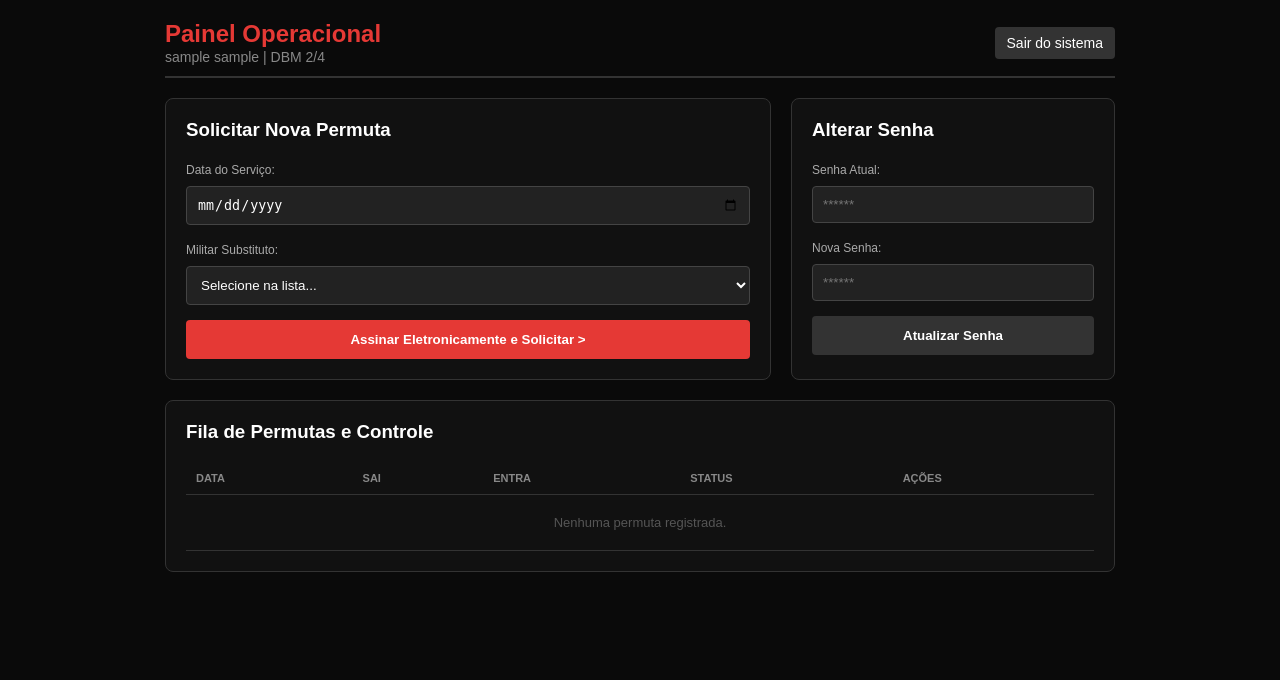
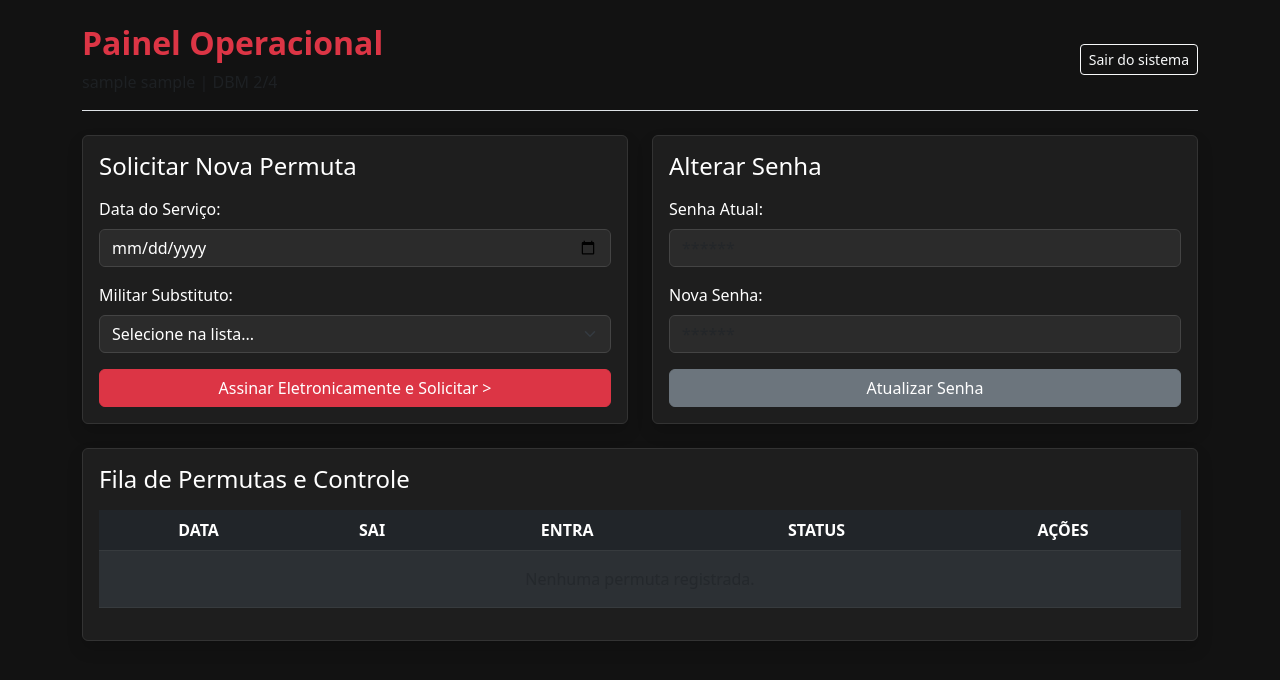
Before and after one commit to ldasilvabm/permuta-dbm24, a Flask app: page /painel in a window 1280 px wide. Shown: the top 680 px of the page. Run offline with Flask 3, Linux system fonts and the light colour scheme; the visitor is signed in with stand-in values (Sample User, id 1).

Commit message:
Refactor painel.html for improved UI and accessibility
Updated the layout and styling of the operational panel. Enhanced user interface elements and improved accessibility features.

```diff
--- a/templates/painel.html
+++ b/templates/painel.html
@@ -1,154 +1,183 @@
-
 <!DOCTYPE html>
-<html lang="pt-BR">
+<html lang="pt-br">
 <head>
     <meta charset="UTF-8">
-    <meta name="viewport" content="width=device-width, initial-scale=1.0">
-    <title>Painel - Permutas DBM 2/4</title>
+    <title>Painel Operacional - DBM 2/4</title>
+    <link href="https://cdn.jsdelivr.net/npm/bootstrap@5.3.0/dist/css/bootstrap.min.css" rel="stylesheet">
     <style>
-        body { font-family: Arial, sans-serif; background-color: #0a0a0a; color: white; margin: 0; padding: 20px; }
-        .container { max-width: 950px; margin: 0 auto; }
-        .header { display: flex; justify-content: space-between; align-items: center; border-bottom: 2px solid #333; padding-bottom: 10px; margin-bottom: 20px; }
-        .btn-sair { background-color: #333; color: white; padding: 8px 12px; text-decoration: none; border-radius: 4px; font-size: 14px; }
-        .btn-sair:hover { background-color: #555; }
-        .card { background-color: #111; padding: 20px; border-radius: 8px; border: 1px solid #333; margin-bottom: 20px; }
-        input, select { width: 100%; padding: 10px; margin: 8px 0 15px 0; background-color: #222; border: 1px solid #444; color: white; border-radius: 4px; box-sizing: border-box; }
-        button { width: 100%; padding: 12px; background-color: #e53935; color: white; border: none; border-radius: 4px; cursor: pointer; font-weight: bold; }
-        button:hover { background-color: #c62828; }
-        .flash { color: #fbc02d; margin-bottom: 15px; font-size: 14px; background: #222; padding: 10px; border-left: 4px solid #fbc02d; }
-        table { width: 100%; border-collapse: collapse; margin-top: 10px; }
-        th, td { text-align: left; padding: 10px; border-bottom: 1px solid #333; font-size: 13px; }
-        th { color: #888; font-size: 11px; text-transform: uppercase; }
-        .btn-acao { padding: 5px 10px; font-size: 11px; text-decoration: none; border-radius: 3px; font-weight: bold; margin-right: 5px; display: inline-block; }
-        .btn-aprovar { background-color: #2e7d32; color: white; }
-        .btn-negar { background-color: #c62828; color: white; }
-        .btn-pdf { background-color: #1565c0; color: white; }
+        body { background-color: #121212; color: #e0e0e0; }
+        .card { background-color: #1e1e1e; border: 1px solid #333; color: #fff; }
+        .form-control, .form-select { background-color: #2b2b2b; border: 1px solid #444; color: #fff; }
+        .form-control:focus, .form-select:focus { background-color: #2b2b2b; color: #fff; border-color: #dc3545; box-shadow: none; }
+        table { color: #fff !important; }
     </style>
 </head>
-<body>
+<body class="p-4">
     <div class="container">
-        <div class="header">
+        <div class="d-flex justify-content-between align-items-center mb-4 border-bottom pb-3">
             <div>
-                <h2 style="margin: 0; color: #e53935;">Painel Operacional</h2>
-                <span style="color: #888; font-size: 14px;">{{ current_user.graduacao }} {{ current_user.nome }} | DBM 2/4</span>
+                <h2 class="text-danger fw-bold">Painel Operacional</h2>
+                <p class="mb-0 text-muted">{{ current_user.graduacao }} {{ current_user.nome }} | DBM 2/4</p>
             </div>
-            <a href="/logout" class="btn-sair">Sair do sistema</a>
+            <a href="/logout" class="btn btn-outline-light btn-sm">Sair do sistema</a>
         </div>
 
-        {% with messages = get_flashed_messages() %}
+        {% with messages = get_flashed_messages(with_categories=true) %}
             {% if messages %}
-            <div class="flash">⚠️ {{ messages[0] }}</div>
+                {% for category, message in messages %}
+                    <div class="alert alert-{{ category }}">{{ message }}</div>
+                {% endfor %}
             {% endif %}
         {% endwith %}
 
-        {% if current_user.is_escalante and pendentes %}
-        <div class="card" style="border-color: #fbc02d;">
-            <h3 style="margin-top: 0; color: #fbc02d;">Cadastros Pendentes de Aprovação</h3>
-            <table>
+        <!-- PAINEL DO ESCALANTE (ADMIN) -->
+        {% if current_user.is_admin %}
+        <div class="card shadow mb-4">
+            <div class="card-header bg-danger text-white fw-bold">Painel do Escalante - Gerenciamento da Tropa</div>
+            <div class="card-body">
+                <h5 class="mb-3">Militares Aguardando Aprovação</h5>
+                {% if usuarios_pendentes %}
+                    <div class="table-responsive">
+                        <table class="table table-dark table-striped align-middle">
+                            <thead>
                                 <tr>
-                    <th>Grad / Nome</th>
-                    <th>RG</th>
+                                    <th>Graduação / Nome</th>
                                     <th>E-mail</th>
-                    <th>Ação</th>
+                                    <th>Ações</th>
                                 </tr>
-                {% for m in pendentes %}
+                            </thead>
+                            <tbody>
+                                {% for u in usuarios_pendentes %}
                                 <tr>
-                    <td>{{ m.graduacao }} {{ m.nome }}</td>
-                    <td>{{ m.rg }}</td>
-                    <td>{{ m.email }}</td>
-                    <td><a href="/aprovar_militar/{{ m.id }}" class="btn-acao btn-aprovar">Liberar Acesso</a></td>
+                                    <td>{{ u.graduacao }} {{ u.nome }}</td>
+                                    <td>{{ u.email }}</td>
+                                    <td>
+                                        <a href="/aprovar/{{ u.id }}" class="btn btn-success btn-sm">Aprovar Cadastro</a>
+                                    </td>
                                 </tr>
                                 {% endfor %}
+                            </tbody>
                         </table>
+                    </div>
+                {% else %}
+                    <p class="text-muted">Nenhum militar pendente de aprovação no momento.</p>
+                {% endif %}
+
+                <h5 class="mt-4 mb-3">Tropa Cadastrada / Gerenciar Escalantes</h5>
+                <div class="table-responsive">
+                    <table class="table table-dark table-striped align-middle">
+                        <thead>
+                            <tr>
+                                <th>Militar</th>
+                                <th>Status</th>
+                                <th>Função</th>
+                                <th>Ações</th>
+                            </tr>
+                        </thead>
+                        <tbody>
+                            {% for u in todos_usuarios %}
+                            <tr>
+                                <td>{{ u.graduacao }} {{ u.nome }}</td>
+                                <td>
+                                    {% if u.is_approved %}
+                                        <span class="badge bg-success">Aprovado</span>
+                                    {% else %}
+                                        <span class="badge bg-warning text-dark">Pendente</span>
+                                    {% endif %}
+                                </td>
+                                <td>
+                                    {% if u.is_admin %}
+                                        <span class="badge bg-danger">Escalante</span>
+                                    {% else %}
+                                        <span class="badge bg-secondary">Militar</span>
+                                    {% endif %}
+                                </td>
+                                <td>
+                                    {% if u.id != current_user.id %}
+                                        <a href="/toggle_admin/{{ u.id }}" class="btn btn-outline-warning btn-sm">
+                                            {% if u.is_admin %} Remover Escalante {% else %} Promover a Escalante {% endif %}
+                                        </a>
+                                    {% else %}
+                                        <small class="text-muted">(Você)</small>
+                                    {% endif %}
+                                </td>
+                            </tr>
+                            {% endfor %}
+                        </tbody>
+                    </table>
+                </div>
+            </div>
         </div>
         {% endif %}
 
-        <div style="display: flex; gap: 20px;">
-            <div class="card" style="flex: 2;">
-                <h3 style="margin-top: 0;">Solicitar Nova Permuta</h3>
-                <form action="/nova_permuta" method="POST" id="form-permuta">
-                    <label style="font-size: 12px; color: #aaa;">Data do Serviço:</label>
-                    <input type="date" name="data_servico" id="data_servico" required>
-
-                    <label style="font-size: 12px; color: #aaa;">Militar Substituto:</label>
-                    <select name="substituto_id" required>
-                        <option value="">Selecione na lista...</option>
-                        {% for militar in militares %}
-                            <option value="{{ militar.id }}">{{ militar.graduacao }} {{ militar.nome }} (RG: {{ militar.rg }})</option>
-                        {% endfor %}
+        <div class="row">
+            <!-- Solicitar Permuta -->
+            <div class="col-md-6 mb-4">
+                <div class="card shadow h-100">
+                    <div class="card-body">
+                        <h4 class="card-title mb-3">Solicitar Nova Permuta</h4>
+                        <form>
+                            <div class="mb-3">
+                                <label class="form-label">Data do Serviço:</label>
+                                <input type="date" class="form-control">
+                            </div>
+                            <div class="mb-3">
+                                <label class="form-label">Militar Substituto:</label>
+                                <select class="form-select">
+                                    <option>Selecione na lista...</option>
                                 </select>
-
-                    <button type="button" onclick="validarPrazos()">Assinar Eletronicamente e Solicitar ></button>
-                </form>
                             </div>
-
-            <div class="card" style="flex: 1;">
-                <h3 style="margin-top: 0;">Alterar Senha</h3>
-                <form action="/alterar_senha" method="POST">
-                    <label style="font-size: 12px; color: #aaa;">Senha Atual:</label>
-                    <input type="password" name="senha_atual" placeholder="******" required>
-
-                    <label style="font-size: 12px; color: #aaa;">Nova Senha:</label>
-                    <input type="password" name="nova_senha" placeholder="******" required>
-
-                    <button type="submit" style="background-color: #333;">Atualizar Senha</button>
+                            <button type="button" class="btn btn-danger w-100">Assinar Eletronicamente e Solicitar &gt;</button>
                         </form>
                     </div>
                 </div>
+            </div>
 
-        <div class="card">
-            <h3 style="margin-top: 0;">Fila de Permutas e Controle</h3>
-            <table>
+            <!-- Alterar Senha -->
+            <div class="col-md-6 mb-4">
+                <div class="card shadow h-100">
+                    <div class="card-body">
+                        <h4 class="card-title mb-3">Alterar Senha</h4>
+                        <form>
+                            <div class="mb-3">
+                                <label class="form-label">Senha Atual:</label>
+                                <input type="password" class="form-control" placeholder="******">
+                            </div>
+                            <div class="mb-3">
+                                <label class="form-label">Nova Senha:</label>
+                                <input type="password" class="form-control" placeholder="******">
+                            </div>
+                            <button type="button" class="btn btn-secondary w-100">Atualizar Senha</button>
+                        </form>
+                    </div>
+                </div>
+            </div>
+        </div>
+
+        <!-- Fila de Permutas -->
+        <div class="card shadow">
+            <div class="card-body">
+                <h4 class="card-title mb-3">Fila de Permutas e Controle</h4>
+                <div class="table-responsive">
+                    <table class="table table-dark table-striped text-center">
+                        <thead>
                             <tr>
-                    <th>Data</th>
-                    <th>Sai</th>
-                    <th>Entra</th>
-                    <th>Status</th>
-                    <th>Ações</th>
+                                <th>DATA</th>
+                                <th>SAI</th>
+                                <th>ENTRA</th>
+                                <th>STATUS</th>
+                                <th>AÇÕES</th>
                             </tr>
-                {% for p in permutas %}
+                        </thead>
+                        <tbody>
                             <tr>
-                    <td>{{ p.data_servico.strftime('%d/%m/%Y') }}</td>
-                    <td>{{ p.saida.graduacao }} {{ p.saida.nome }}</td>
-                    <td>{{ p.entrada.graduacao }} {{ p.entrada.nome }}</td>
-                    <td><strong style="color: {% if p.status == 'Autorizada' %}#4caf50{% elif p.status == 'Recusada' %}#f44336{% else %}#ff9800{% endif %};">{{ p.status }}</strong></td>
-                    <td>
-                        {% if current_user.is_escalante and p.status == 'Aguardando Escalante' %}
-                            <a href="/avaliar_permuta/{{ p.id }}/aprovar" class="btn-acao btn-aprovar">Autorizar</a>
-                            <a href="/avaliar_permuta/{{ p.id }}/negar" class="btn-acao btn-negar">Recusar</a>
-                        {% endif %}
-                        <a href="/relatorio/{{ p.id }}" class="btn-acao btn-pdf" target="_blank">Baixar PDF</a>
-                    </td>
+                                <td colspan="5" class="text-muted py-3">Nenhuma permuta registrada.</td>
                             </tr>
-                {% else %}
-                <tr><td colspan="5" style="text-align: center; color: #555; padding: 20px;">Nenhuma permuta registrada.</td></tr>
-                {% endfor %}
+                        </tbody>
                     </table>
                 </div>
             </div>
-
-    <script>
-        function validarPrazos() {
-            const dataInput = document.getElementById('data_servico').value;
-            const subInput = document.querySelector('select[name="substituto_id"]').value;
-
-            if (!dataInput || !subInput) { alert('Preencha a data e o substituto.'); return; }
-
-            const dataServico = new Date(dataInput + 'T12:00:00');
-            const hoje = new Date();
-            hoje.setHours(0,0,0,0);
-
-            const diferencaDias = Math.ceil((dataServico.getTime() - hoje.getTime()) / (1000 * 3600 * 24));
-
-            if (diferencaDias < 2) {
-                alert('BLOQUEIO: Faltam menos de 48 horas para o serviço. Requer liberação do Escalante.');
-                return;
-            }
-            if (diferencaDias > 30) {
-                if (!confirm('ATENÇÃO: A data escolhida é superior a 30 dias. Confirma que a data está correta?')) return;
-            }
-            document.getElementById('form-permuta').submit();
-        }
-    </script>
+        </div>
+    </div>
 </body>
 </html>
```
Lines whose indentation alone changed are shown as unchanged.
